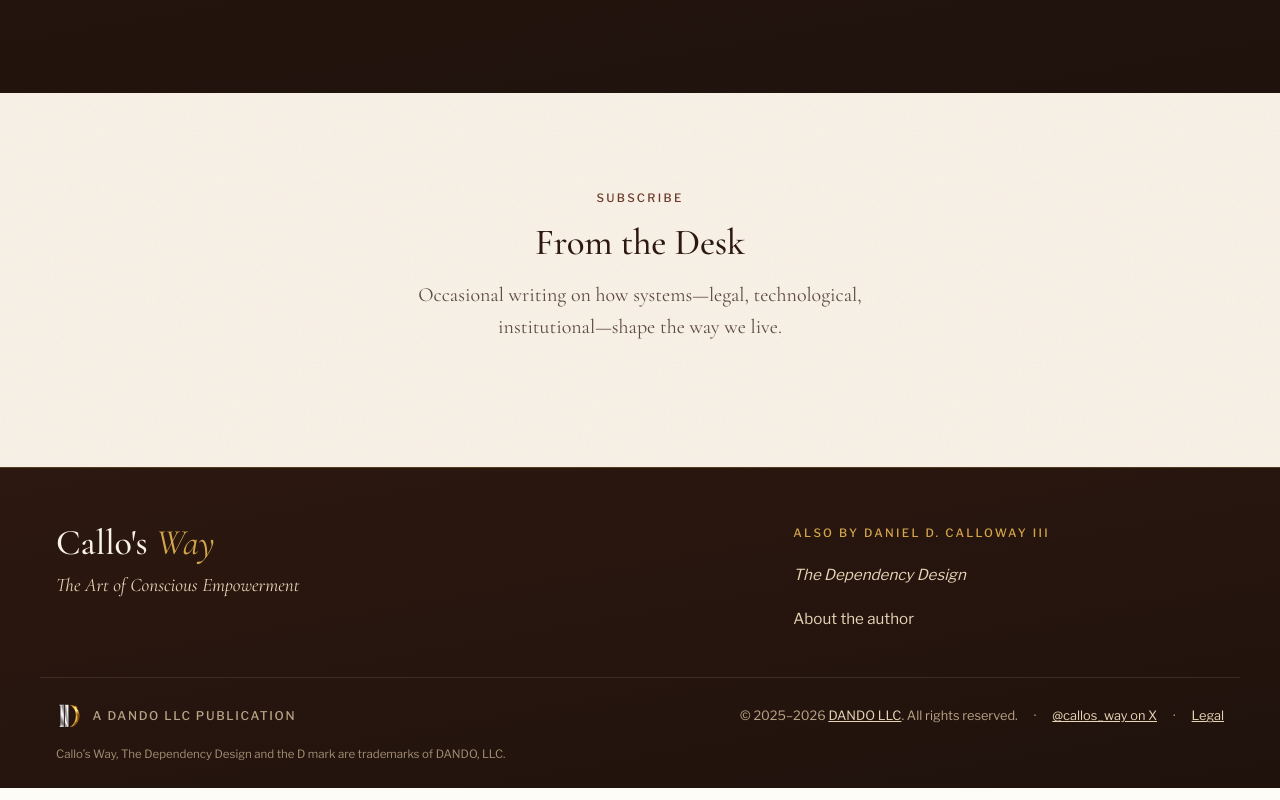
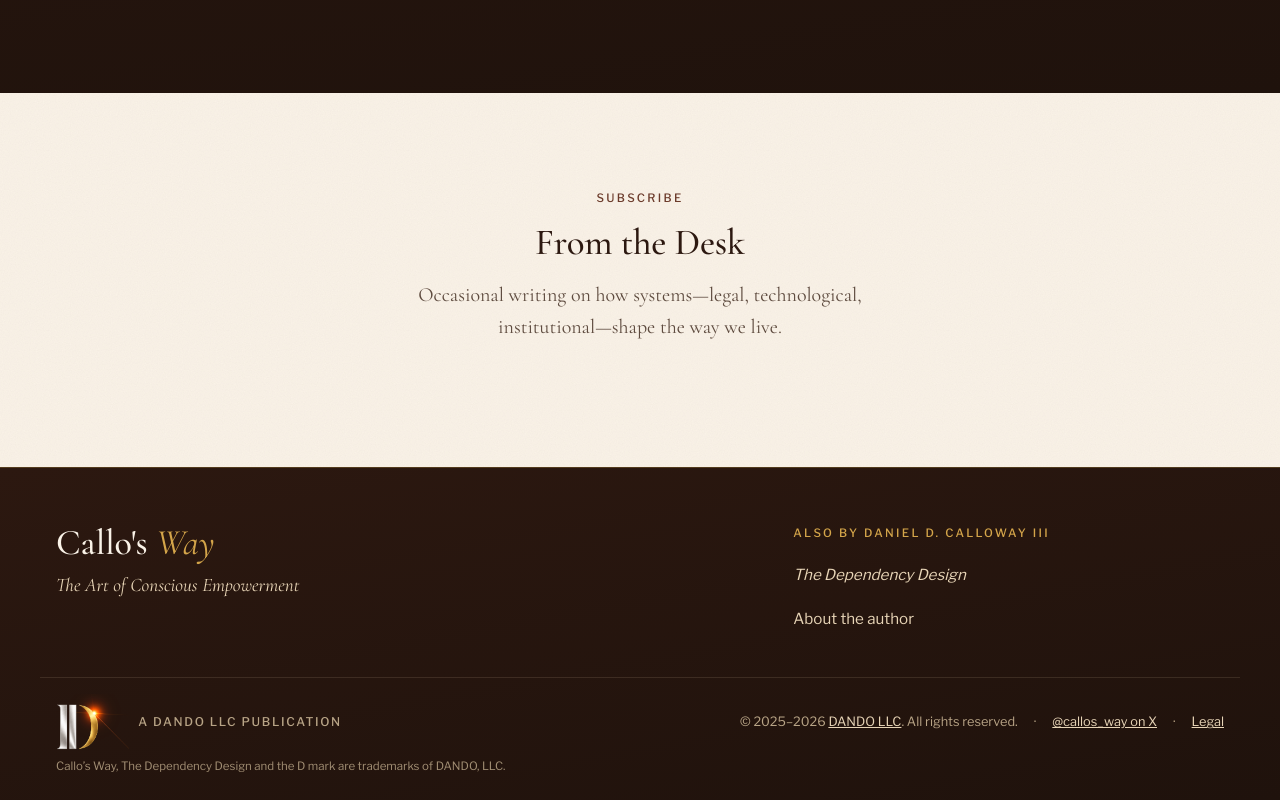
Before and after one commit to DandoLLC/callosway, a plain HTML site: page index.html in a window 1280 px wide. Shown: the part 8416-9216 px from the top of the page. Drawn offline with nearby package versions, Linux system fonts and the light colour scheme.

Commit message:
Add DANDO mark

```diff
--- a/index.html
+++ b/index.html
@@ -600,6 +600,7 @@ main section { scroll-margin-top: calc(var(--header-h) + 8px); }
   color: var(--on-dark-muted); text-decoration: none;
 }
 .footer-publisher img { width: 27px; height: 28px; flex-shrink: 0; }
+.footer-publisher img.publisher-flare { width: auto; height: 56px; }
 .footer-bottom .footer-publisher { flex-basis: 100%; }
 @media (max-width: 759px) { .footer-sep { display: none; } .footer-bottom p { flex-basis: 100%; } }
 @media (min-width: 760px) { .footer-bottom .footer-publisher { flex-basis: auto; margin-right: auto; } }
@@ -1238,7 +1239,7 @@ sup.tm { font-size: 0.5em; font-style: normal; font-weight: 400; letter-spacing:
   </div>
   <div class="footer-bottom">
     <a class="footer-publisher" href="https://dandollc.github.io/dando/">
-      <img src="dando-mark-on-dark.png" width="27" height="28" alt="" aria-hidden="true">
+      <img class="publisher-flare" src="dando-mark-flare.png" width="73" height="56" alt="DANDO&trade; mark">
       <span>A DANDO LLC publication</span>
     </a>
     <p>© 2025–2026 <a href="https://dandollc.github.io" target="_blank" rel="noopener">DANDO LLC</a>. All rights reserved.</p>
```
